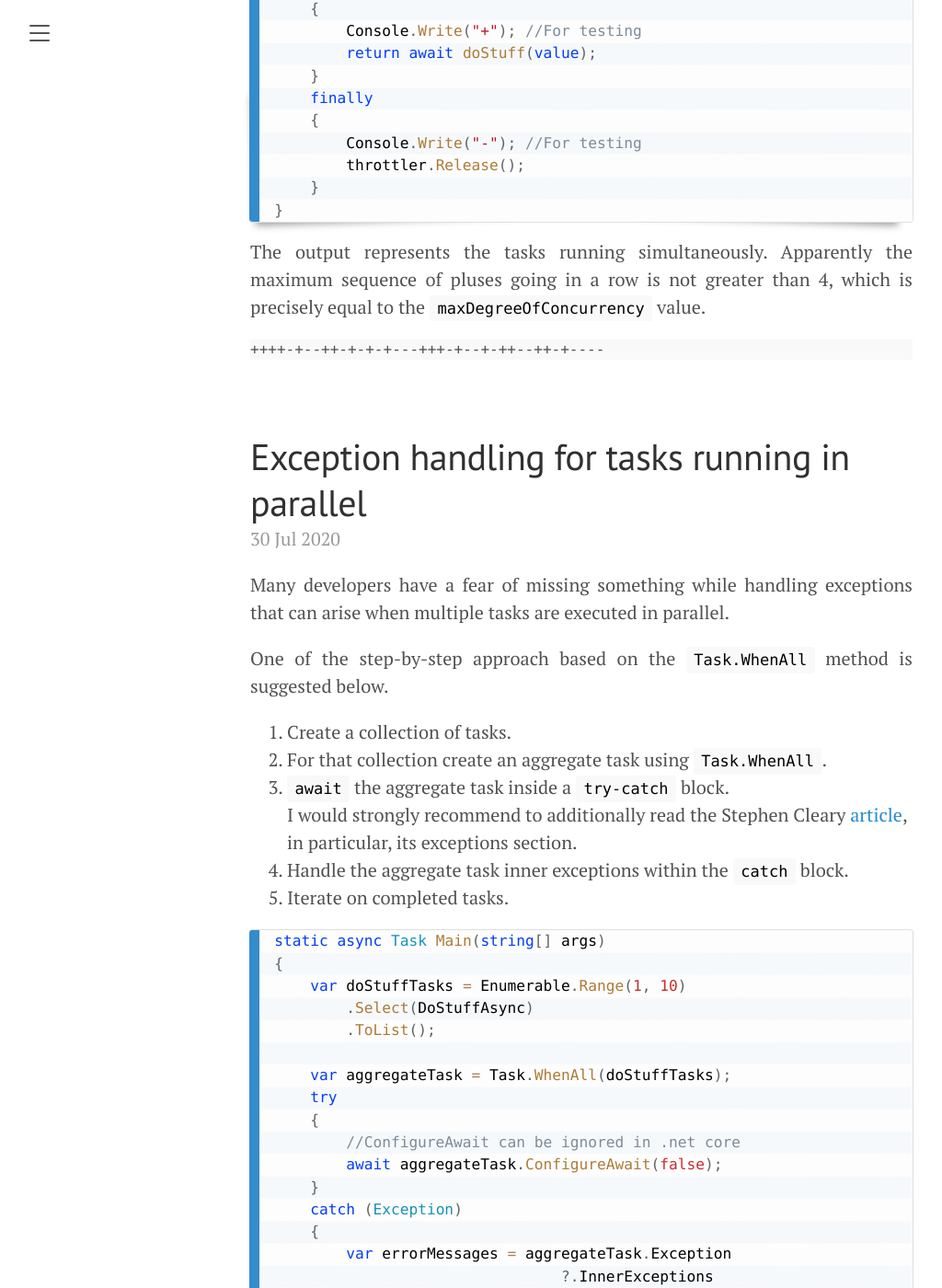
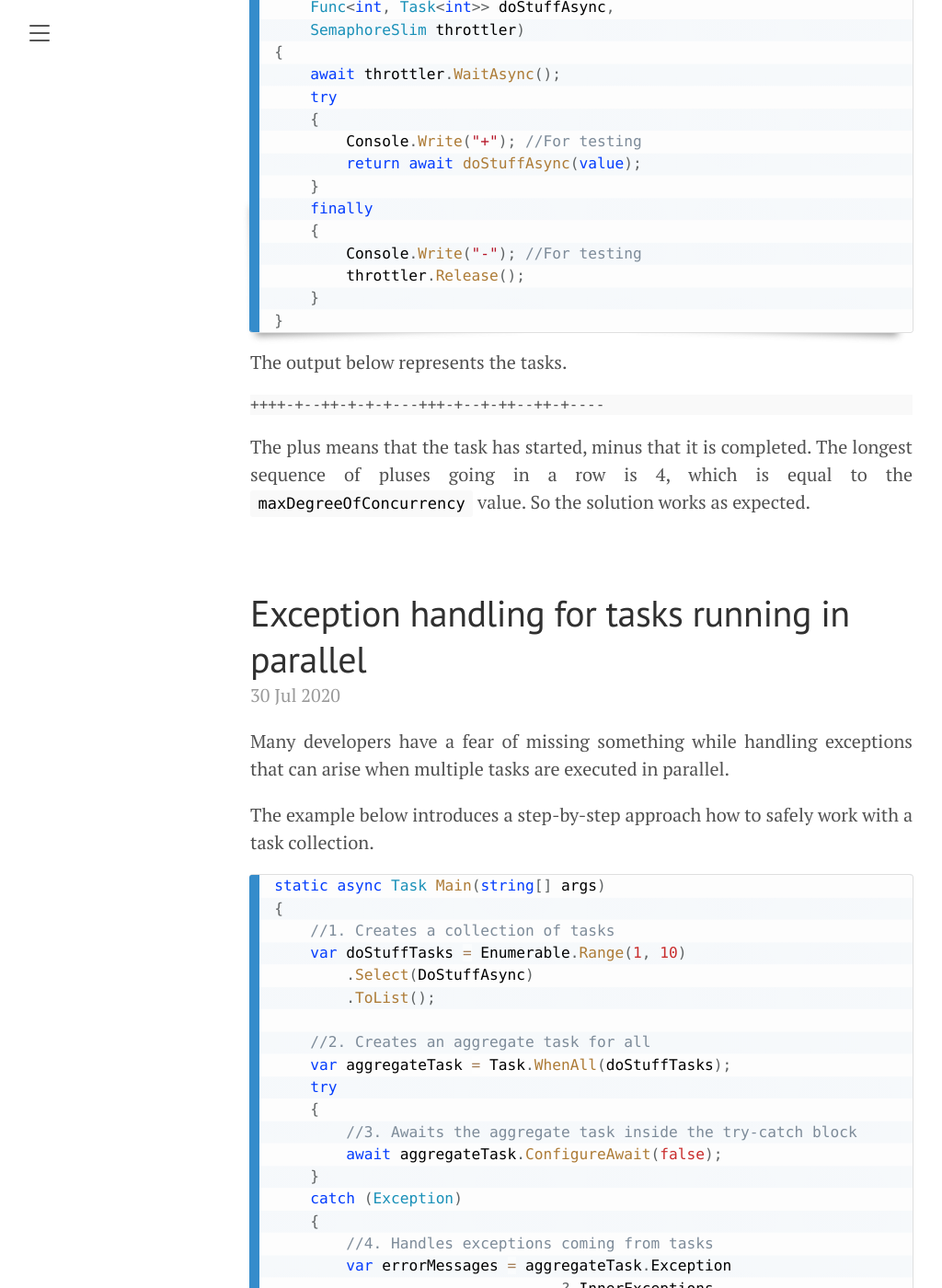
Before and after one commit to akovanev/kovanev.github.io, a Jekyll site: the page built from index.html, in a window 1280 px wide and 1400 px high, scrolled down 886 px. Shown: the whole window at 92% size, without its empty margins (8-1032 px from the left). Built offline with Jekyll 4.4.1, drawn with Linux system fonts in a browser that asks for light colours; the list of posts is cut into pages by our own code; some of the changed text lies outside the part shown.

Commit message:
Text updates

```diff
--- a/_posts/2020-07-30-Exception-handling-for-tasks-running-in-parallel.md
+++ b/_posts/2020-07-30-Exception-handling-for-tasks-running-in-parallel.md
@@ -5,29 +5,25 @@
 
 Many developers have a fear of missing something while handling exceptions that can arise when multiple tasks are executed in parallel.
 
-One of the step-by-step approach based on the <code>Task.WhenAll</code> method is suggested below.
-
-1. Create a collection of tasks.
-2. For that collection create an aggregate task using <code>Task.WhenAll</code>.
-3. <code>await</code> the aggregate task inside a <code>try-catch</code> block. <br>
-I would strongly recommend to additionally read  the Stephen Cleary <a href="https://blog.stephencleary.com/2016/12/eliding-async-await.html">article</a>, in particular, its exceptions section.
-4. Handle the aggregate task inner exceptions within the <code>catch</code> block.
-5. Iterate on completed tasks.
+The example below introduces a step-by-step approach how to safely work with a task collection.
 
 <pre><code class="language-cs">static async Task Main(string[] args)
 {
+    //1. Creates a collection of tasks
     var doStuffTasks = Enumerable.Range(1, 10)
         .Select(DoStuffAsync)
         .ToList();
 
+    //2. Creates an aggregate task for all
     var aggregateTask = Task.WhenAll(doStuffTasks);
     try
     {
-        //ConfigureAwait can be ignored in .net core
+        //3. Awaits the aggregate task inside the try-catch block
         await aggregateTask.ConfigureAwait(false);
     }
     catch (Exception)
     {
+        //4. Handles exceptions coming from tasks
         var errorMessages = aggregateTask.Exception
                                 ?.InnerExceptions
                                 .Select(x =&gt; x.Message)
@@ -62,3 +59,5 @@
 7
 8
 10</code></pre>
+
+As a note, I would strongly recommend to read  the Stephen Cleary <a href="https://blog.stephencleary.com/2016/12/eliding-async-await.html">article</a>, in particular, the exceptions section.
--- a/_posts/2020-07-30-Max-degree-of-concurrency.md
+++ b/_posts/2020-07-30-Max-degree-of-concurrency.md
@@ -3,9 +3,9 @@
 title: Max degree of concurrency
 ---
 
-In the previous article <a href="/2020/07/30/Exception-handling-for-tasks-running-in-parallel">Exception handling for tasks running in parallel</a> a general approach on how to safely work with multiple tasks running in parallel was suggested. Nevertheless, there are some situations when a number of tasks/calls/requests running simultaneously should be additionally limited.
+In the previous article <a href="/2020/07/30/Exception-handling-for-tasks-running-in-parallel">Exception handling for tasks running in parallel</a> it was suggested how to safely work with multiple tasks running in parallel. In some situations it is additionally required to limit a number of tasks that may run simultaneously. In other words, the maximum degree of concurrency should be set for a collection of tasks.
 
-A simple way to solve the issue is add the <code>SemaphoreSlim</code> class object.
+The example below instroduces a way how to solve the issue using the <code>SemaphoreSlim</code> class. The <code>DoSimultaneousStuffAsync</code> signature is aligned with <code>DoStuffAsync</code> that expects just one integer parameter. In real life, that parameter is more likely will be generic and/or represent a custom type.
 
 <pre><code class="language-cs">static async Task Main(string[] args)
 {
@@ -21,14 +21,14 @@
 
 static async Task&lt;int&gt; DoSimultaneousStuffAsync(
     int value,
-    Func&lt;int, Task&lt;int&gt;&gt; doStuff,
+    Func&lt;int, Task&lt;int&gt;&gt; doStuffAsync,
     SemaphoreSlim throttler)
 {
     await throttler.WaitAsync();
     try
     {
         Console.Write("+"); //For testing
-        return await doStuff(value);
+        return await doStuffAsync(value);
     }
     finally
     {
@@ -37,5 +37,6 @@
     }
 }</code></pre>
 
-The output represents the tasks running simultaneously. Apparently the maximum sequence of pluses going in a row is not greater than 4, which is precisely equal to the <code>maxDegreeOfConcurrency</code> value.
+The output below represents the tasks.
 <pre><code class="nohighlight">++++-+--++-+-+-+---+++-+--+-++--++-+----</code></pre>
+The plus means that the task has started, minus that it is completed. The longest sequence of pluses going in a row is 4, which is equal to the <code>maxDegreeOfConcurrency</code> value. So the solution works as expected.
```
Also changed, not shown: other parts of _posts/2020-07-30-Exception-handling-for-tasks-running-in-parallel.md (+1 -0 lines).
